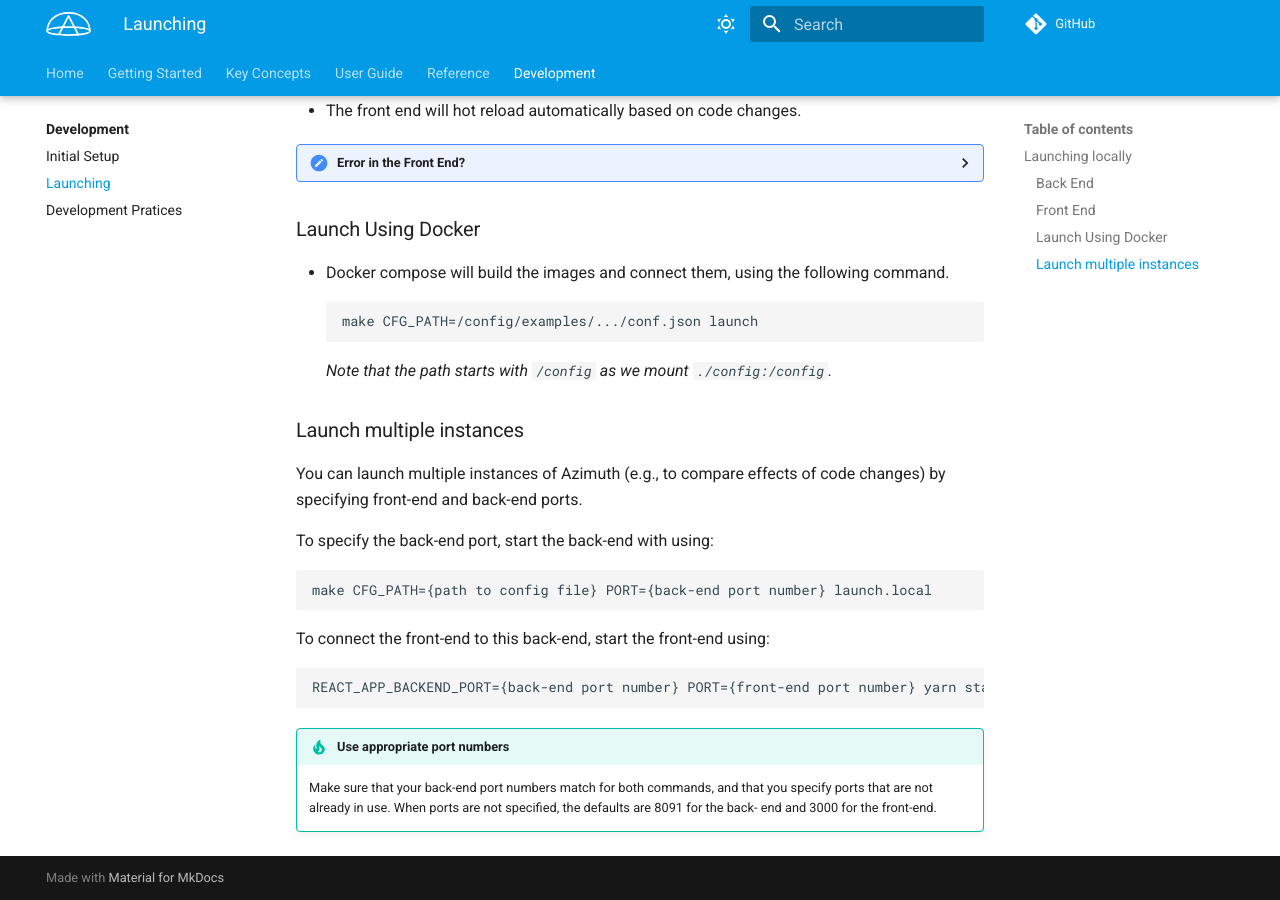
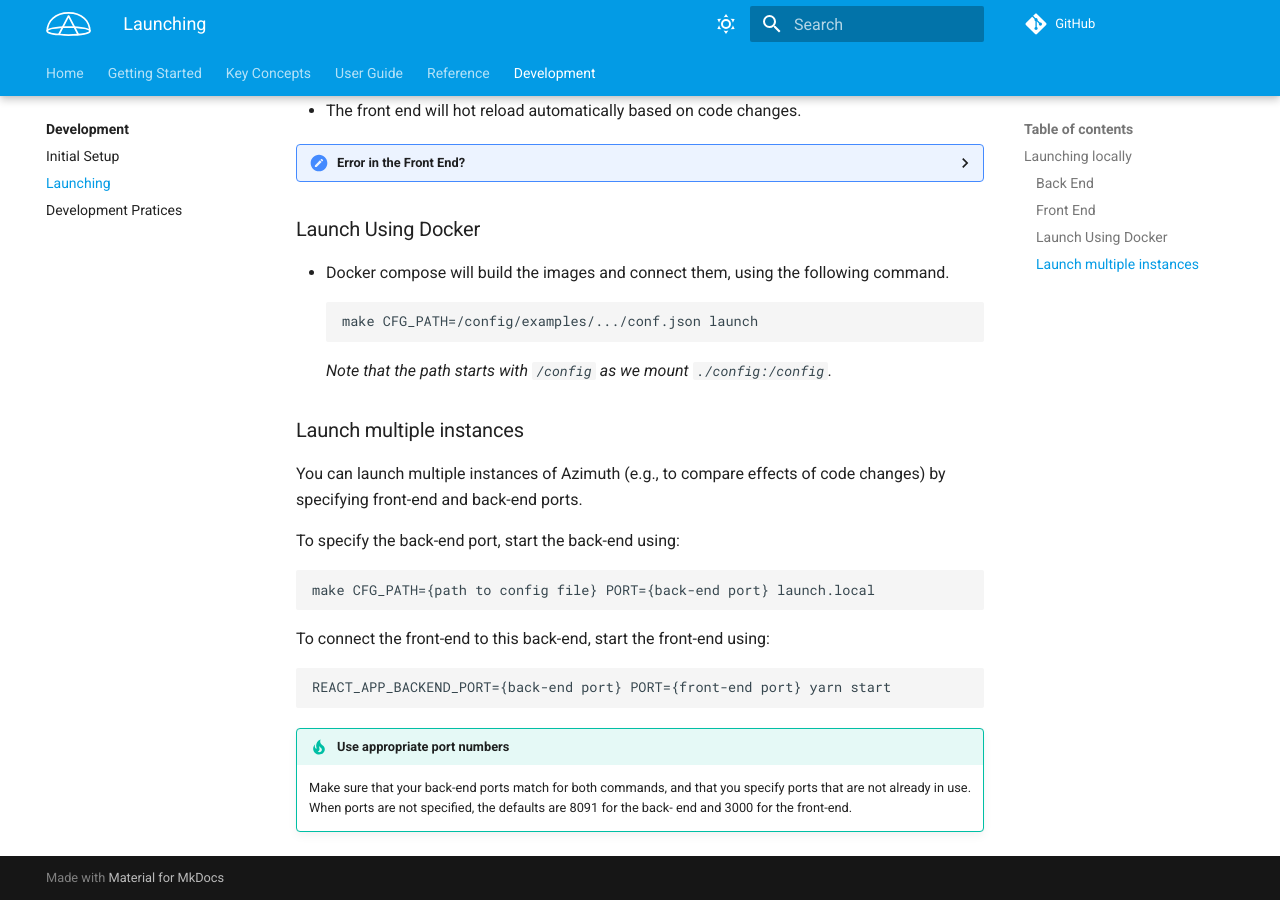
Before and after one commit to ServiceNow/azimuth, an MkDocs documentation site: the page built from docs/docs/development/launching.md, in a window 1280 px wide and 900 px high, scrolled down 1980 px. Built offline with MkDocs 1.6.1 and Material for MkDocs 9.7.7, drawn with Linux system fonts in a browser that asks for light colours; comment, search, counter and statistics services are not loaded; the version menu is left out.

Commit message:
test your code and read your own docs

````diff
--- a/docs/docs/development/launching.md
+++ b/docs/docs/development/launching.md
@@ -103,17 +103,17 @@ yarn start
 You can launch multiple instances of Azimuth (e.g., to compare effects of code changes) by
 specifying front-end and back-end ports.
 
-To specify the back-end port, start the back-end with using:
+To specify the back-end port, start the back-end using:
   ```
-  make CFG_PATH={path to config file} PORT={back-end port number} launch.local
+  make CFG_PATH={path to config file} PORT={back-end port} launch.local
   ```
 
 To connect the front-end to this back-end, start the front-end using:
   ```
-  REACT_APP_BACKEND_PORT={back-end port number} PORT={front-end port number} yarn start
+  REACT_APP_BACKEND_PORT={back-end port} PORT={front-end port} yarn start
   ```
 
 !!! tip "Use appropriate port numbers"
-    Make sure that your back-end port numbers match for both commands, and that you specify ports
+    Make sure that your back-end ports match for both commands, and that you specify ports
     that are not already in use. When ports are not specified, the defaults are 8091 for the back-
     end and 3000 for the front-end.
````
